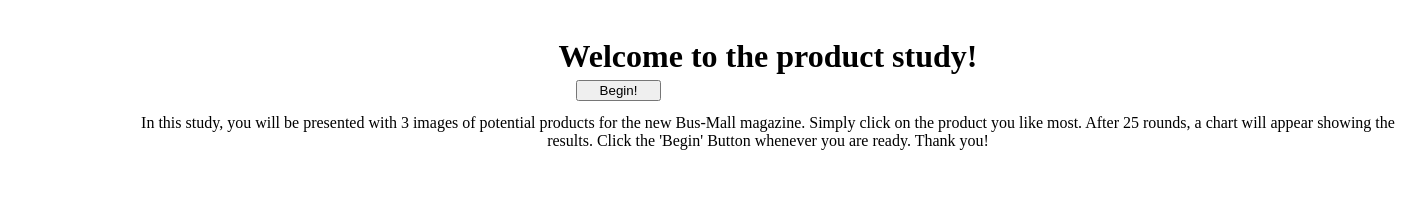
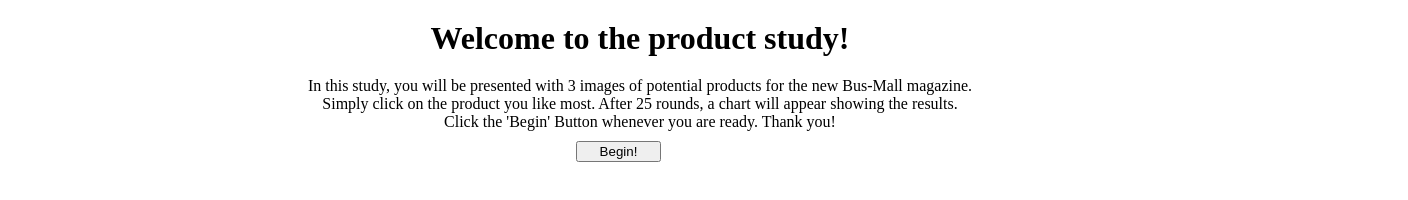
Before and after one commit to StevenJohnson86/bus-mall, a plain HTML site: page index.html in a window 1280 px wide. Shown: the whole page, 1408 px wide, since content can reach past the window. Drawn offline with nearby package versions, Linux system fonts and the light colour scheme.

Commit message:
added proper spacing for welcome content

```diff
--- a/app.js
+++ b/app.js
@@ -148,7 +148,7 @@ function rmAndGenerate() {//fired by eventlisteners
 
   roundCount += 1;
 
-  if (roundCount === 10) {
+  if (roundCount === 25) {
     resultsGen();
     var resultChart = new Chart(ctx, {
       type: 'bar',
--- a/index.html
+++ b/index.html
@@ -8,7 +8,7 @@
   <body>
     <div id="viewport">
       <h1 id="welcome">Welcome to the product study!</h1>
-      <p id="instructions">In this study, you will be presented with 3 images of potential products for the new Bus-Mall magazine. Simply click on the product you like most. After 25 rounds, a chart will appear showing the results. Click the 'Begin' Button whenever you are ready. Thank you!</p>
+      <p id="instructions">In this study, you will be presented with 3 images of potential products for the new Bus-Mall magazine.</br>Simply click on the product you like most. After 25 rounds, a chart will appear showing the results.</br>Click the 'Begin' Button whenever you are ready. Thank you!</p>
       <button id="begin-button" type="button">Begin!</button>
       <div id="left-viewport">
 
--- a/style.css
+++ b/style.css
@@ -10,15 +10,16 @@
 }
 
 h1, p {
+  width: auto;
   text-align: center;
-  margin: 3% 10%;
+  margin: 20px 30px 10px 30px;
 }
 
 #begin-button {
   text-align: center;
   width: 85px;
-  position: absolute;
-  top: 10%;
+  position: relative;
+  top: 15%;
   left: 45%;
 }
 
@@ -33,34 +34,13 @@ h1, p {
   border: 1px solid black;
 }
 
-/*#center-viewport {
-  width: 33%;
+/*#results-viewport {
 
-  display: inline;
 }*/
-
-/*#center-viewport img {
-  width: 33%;
-}*/
-
-/*#right-viewport {
-  width: 33%;
-  display: inline;
-}*/
-
-/*#right-viewport img {
-  width: 33%;
-}*/
-
-#results-viewport {
-
-}
 
 #study-results {
   width: 800px;
   height: 600px;
-
   position: relative;
-  left: 20%;
-
+  left: 14%;
 }
```
